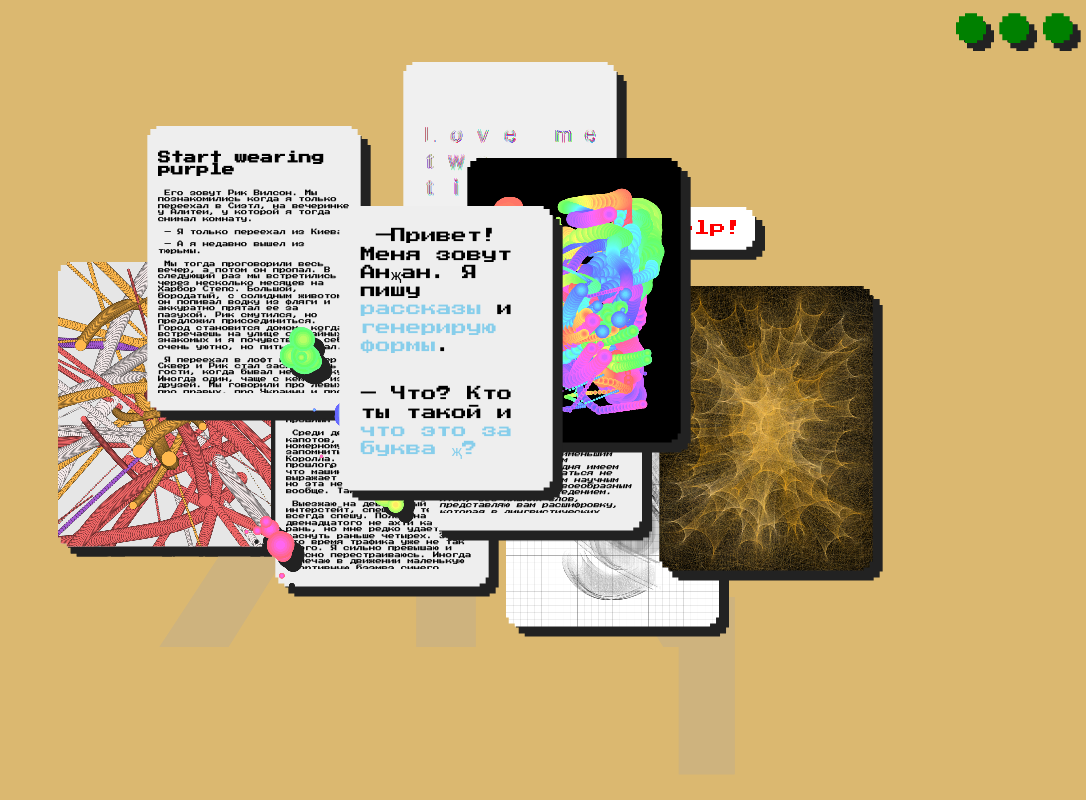
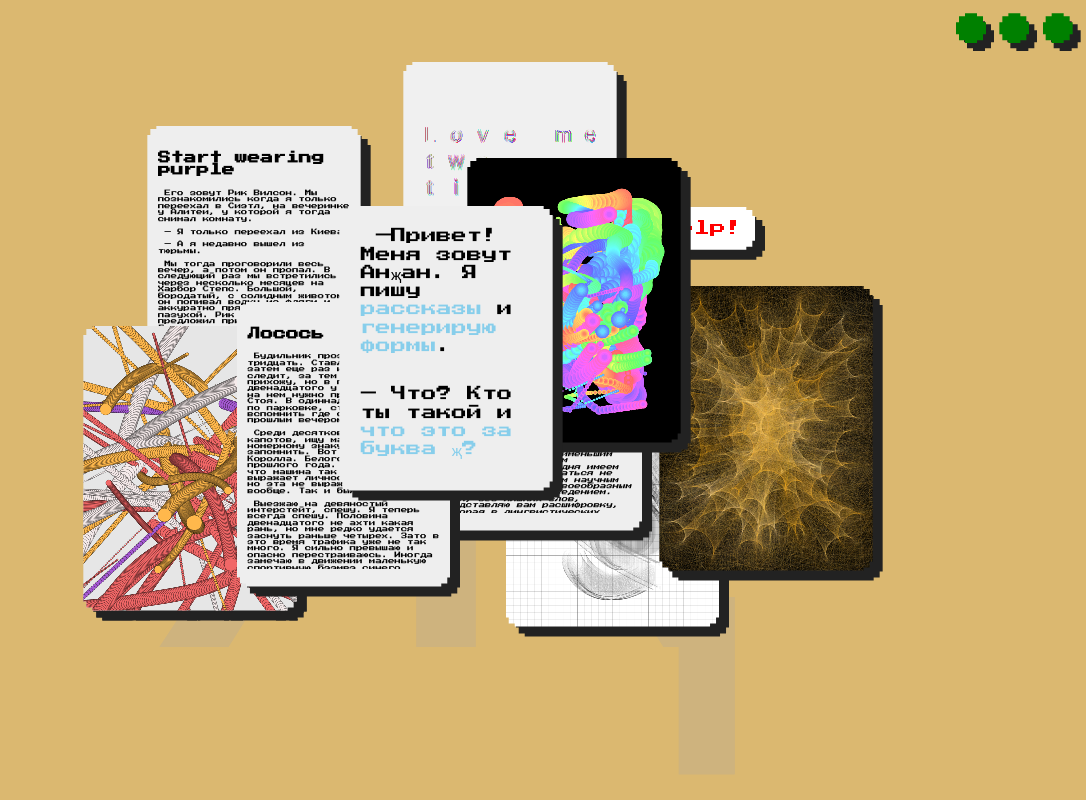
Before and after one commit to ashakirzianov/ashakirzianov-com, a Next.js app: page / in a window 1280 px wide. Shown: the whole page, without its empty margins (194-1280 px from the left). Built offline with nearby package versions, Linux system fonts and the light colour scheme.

Commit message:
Adjust front layout

```diff
--- a/pages/index.tsx
+++ b/pages/index.tsx
@@ -151,14 +151,14 @@ export default function Main({
         </Tile>
         {[
           sketchTile('posters', [5, -18]),
-          sketchTile('number34', [-22, 7]),
+          sketchTile('atoms', [-20, 0], 1),
           sketchTile('typography', [13, 17]),
-          storyTile('salmon', [-5, 12]),
           storyTile('start-wearing-purple', [-15, -10]),
           storyTile('thirty-four', [7, 5]),
           sketchTile('rythm', [25, 10], -1),
           sketchTile('rave', [10, -6]),
-          sketchTile('atoms', [-10, 15], 1),
+          sketchTile('number34', [-20, 15]),
+          storyTile('salmon', [-8, 12]),
         ]}
         <Tile shifted={free} position={[0, 0]} order={-2} front>
           <AboutCard
```
